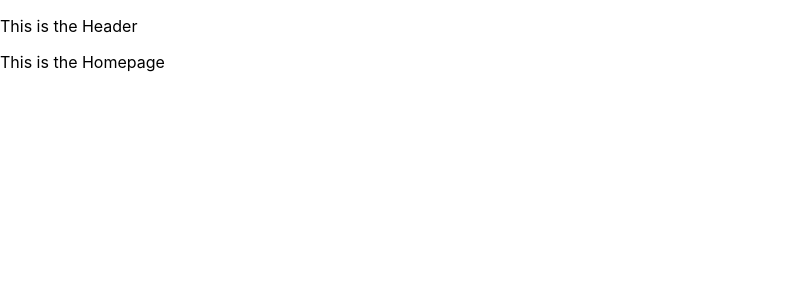
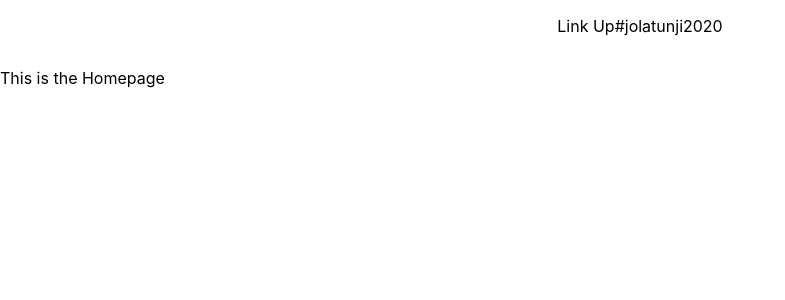
Before and after one commit to mrtoluadesina/linkup-website, a React (Create React App) app: page / in a window 1280 px wide. Shown: the top 300 px of the page, without its empty margins (0-785 px from the left). Built offline with nearby package versions, Linux system fonts and the light colour scheme.

Commit message:
update header

```diff
--- a/src/components/Header/index.tsx
+++ b/src/components/Header/index.tsx
@@ -1,10 +1,19 @@
 import React from 'react';
 
-interface ComponentProps extends React.PropsWithChildren<unknown> {}
+interface ComponentProps extends React.PropsWithChildren<unknown> { }
 
 const Header: React.FC<ComponentProps> = (props) => {
     return (
-        <p>This is the Header</p>
+        <header className="section-center-middle">
+            <div className="container section-center-middle">
+                <div className="side-item">
+                    <p>Link Up</p>
+                </div>
+                <div className="side-item">
+                    <p>#jolatunji2020</p>
+                </div>
+            </div>
+        </header>
     )
 }
 
```
